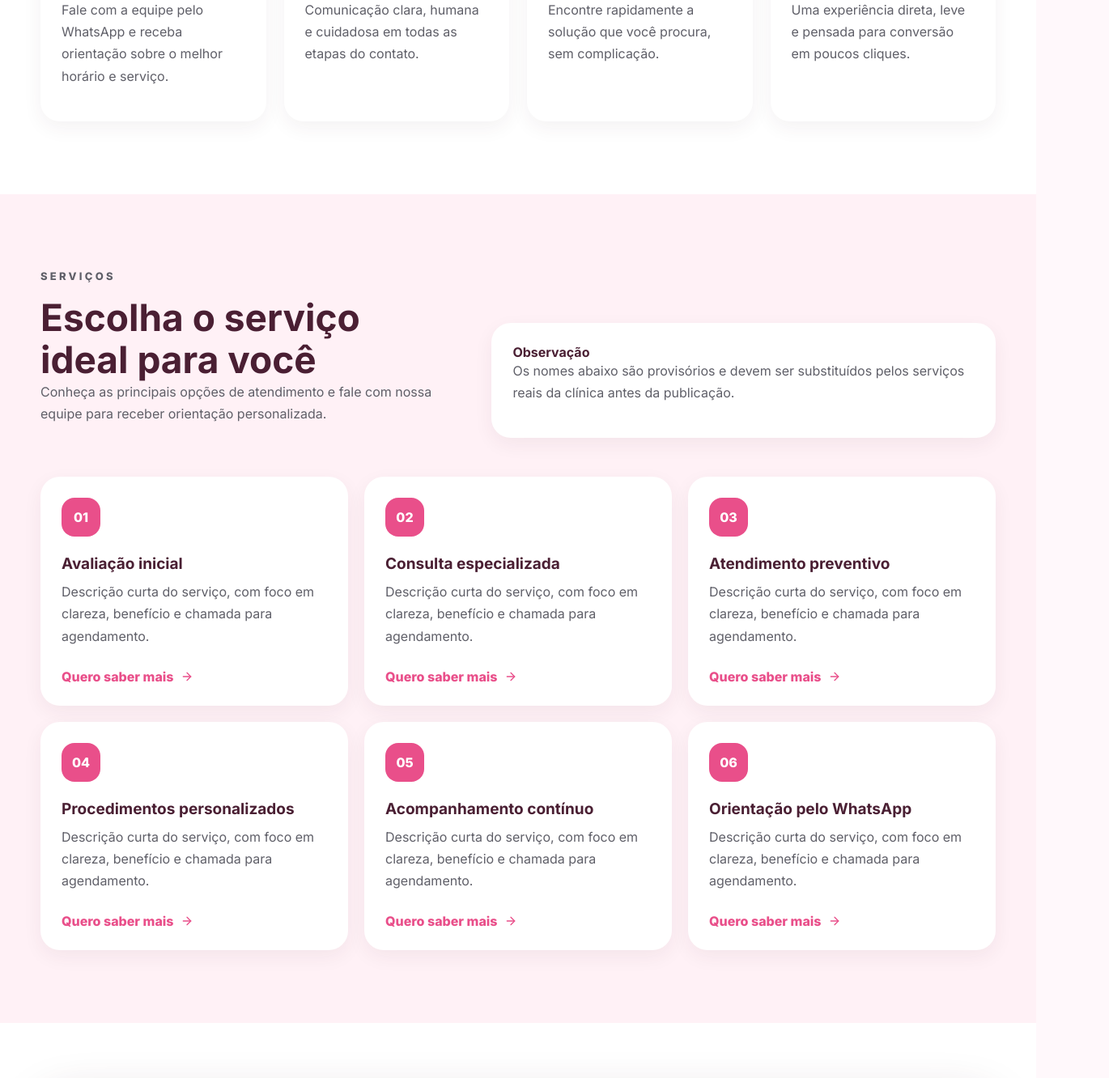
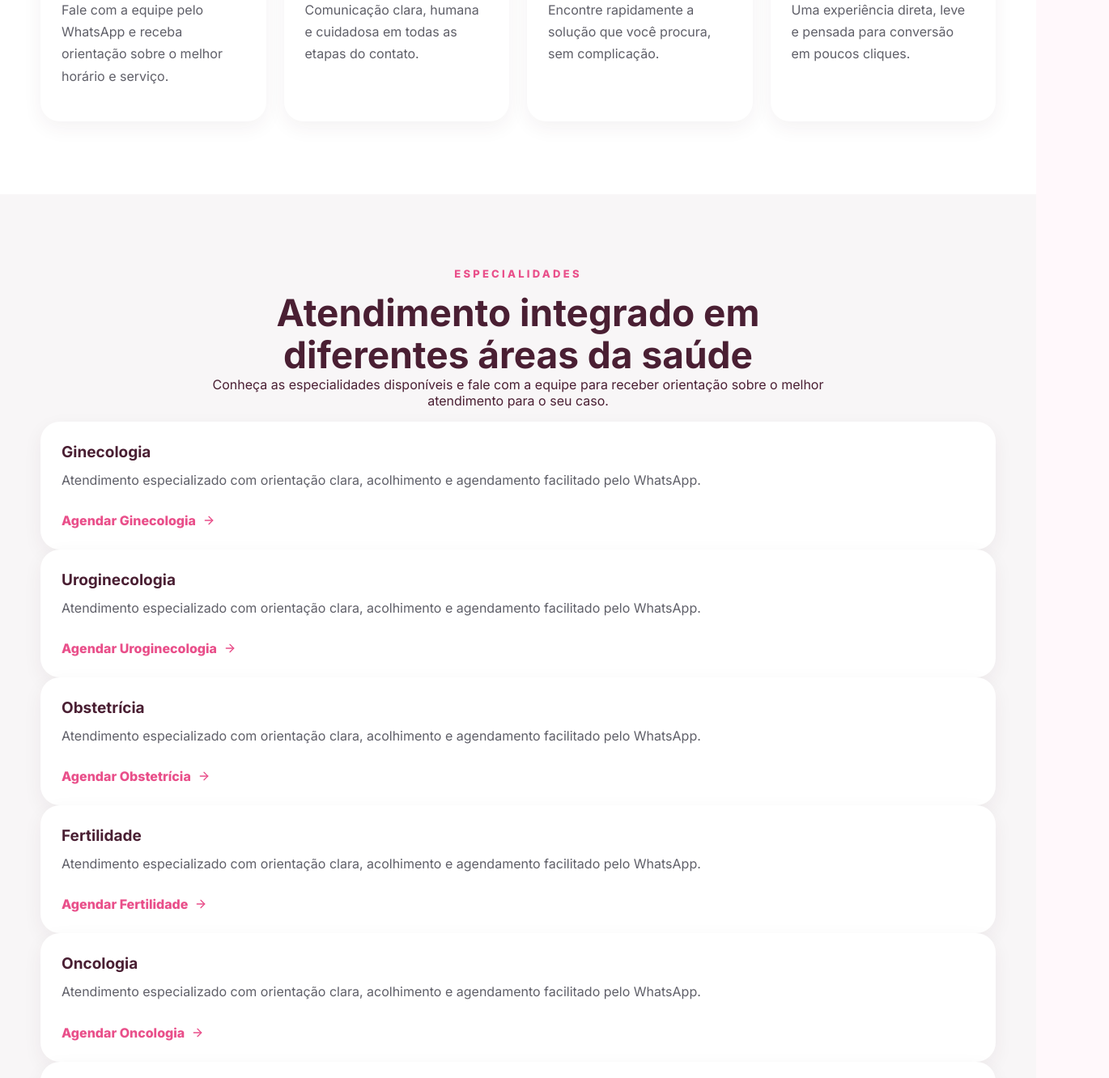
Before and after one commit to slduarte90/clinica, a React (Vite) app: page / in a window 1280 px wide. Shown: the part 1435-2767 px from the top of the page at 81% size, 1370 px wide, since content can reach past the window. Built offline with nearby package versions, Linux system fonts and the light colour scheme.

Commit message:
Corrigir navegação e adicionar menu de especialidades

```diff
--- a/src/main.jsx
+++ b/src/main.jsx
@@ -21,6 +21,25 @@ const HOURS = [
   { day: 'Sábado', time: 'Fechado' },
   { day: 'Domingo', time: 'Fechado' },
 ];
+
+const specialties = [
+  'Ginecologia',
+  'Uroginecologia',
+  'Obstetrícia',
+  'Fertilidade',
+  'Oncologia',
+  'Odontologia',
+  'Nutrição',
+];
+
+function slugify(text) {
+  return text
+    .normalize('NFD')
+    .replace(/[\u0300-\u036f]/g, '')
+    .toLowerCase()
+    .replace(/[^a-z0-9]+/g, '-')
+    .replace(/(^-|-$)/g, '');
+}
 
 const services = [
   'Avaliação inicial',
@@ -100,6 +119,14 @@ function Header() {
 
         <nav className="nav">
           <a href="#inicio">Início</a>
+          <div className="nav-dropdown">
+            <a href="#especialidades" className="nav-dropdown-trigger">Especialidades</a>
+            <div className="nav-dropdown-menu">
+              {specialties.map((specialty) => (
+                <a key={specialty} href={`#${slugify(specialty)}`}>{specialty}</a>
+              ))}
+            </div>
+          </div>
           <a href="#servicos">Serviços</a>
           <a href="#sobre">Sobre</a>
           <a href="#duvidas">Dúvidas</a>
@@ -132,6 +159,7 @@ function Footer() {
         </div>
         <div>
           <strong>Links</strong>
+          <a href="#especialidades">Especialidades</a>
           <a href="#servicos">Serviços</a>
           <a href="#sobre">Sobre</a>
           <a href="#contato">Contato</a>
@@ -254,7 +282,7 @@ function HomePage() {
 
               <div className="hero-actions">
                 <Button>Quero agendar agora <ArrowRight size={18} /></Button>
-                <Button variant="outline" href="#servicos">Conhecer serviços</Button>
+                <Button variant="outline" href="#especialidades">Conhecer especialidades</Button>
               </div>
 
               <div className="trust-list">
@@ -300,6 +328,26 @@ function HomePage() {
                   </article>
                 );
               })}
+            </div>
+          </div>
+        </section>
+
+        <section id="especialidades" className="section soft-gray">
+          <div className="container">
+            <div className="section-heading center">
+              <p className="section-kicker">Especialidades</p>
+              <h2>Atendimento integrado em diferentes áreas da saúde</h2>
+              <p>Conheça as especialidades disponíveis e fale com a equipe para receber orientação sobre o melhor atendimento para o seu caso.</p>
+            </div>
+
+            <div className="specialty-grid">
+              {specialties.map((specialty) => (
+                <article id={slugify(specialty)} key={specialty} className="service-card specialty-card">
+                  <h3>{specialty}</h3>
+                  <p>Atendimento especializado com orientação clara, acolhimento e agendamento facilitado pelo WhatsApp.</p>
+                  <a href={WHATSAPP_URL} target="_blank" rel="noreferrer">Agendar {specialty} <ArrowRight size={16} /></a>
+                </article>
+              ))}
             </div>
           </div>
         </section>
@@ -399,12 +447,27 @@ function App() {
   useEffect(() => {
     const handleHashChange = () => {
       setHash(window.location.hash || '#inicio');
-      window.scrollTo(0, 0);
     };
 
     window.addEventListener('hashchange', handleHashChange);
     return () => window.removeEventListener('hashchange', handleHashChange);
   }, []);
+
+  useEffect(() => {
+    if (hash === '#politica-de-privacidade') {
+      window.scrollTo({ top: 0, behavior: 'smooth' });
+      return;
+    }
+
+    const timer = window.setTimeout(() => {
+      const target = document.querySelector(hash);
+      if (target) {
+        target.scrollIntoView({ behavior: 'smooth', block: 'start' });
+      }
+    }, 0);
+
+    return () => window.clearTimeout(timer);
+  }, [hash]);
 
   if (hash === '#politica-de-privacidade') {
     return <PrivacyPolicy />;
```
